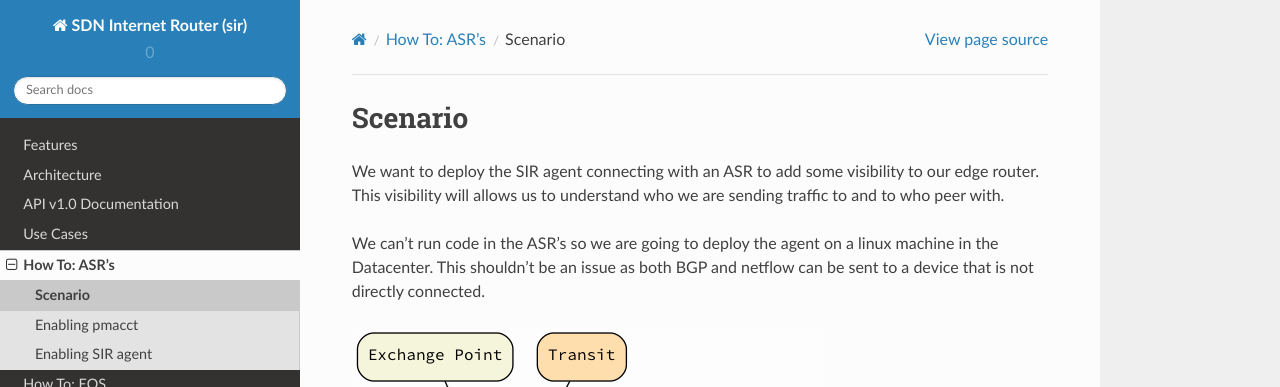
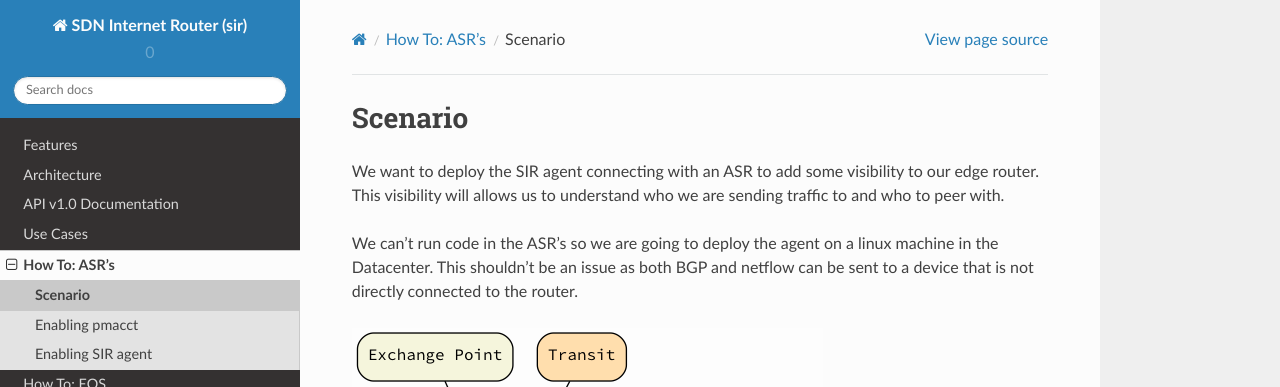
Before and after one commit to dbarrosop/sir, a Sphinx documentation site: the page built from docs/how_to_asr/scenario.rst, in a window 1280 px wide and 1098 px high. Shown: the top 387 px of the window. Built offline with Sphinx 7.4.7 and the Read the Docs theme 2.0.0, drawn with Linux system fonts in a browser that asks for light colours.

Commit message:
Update scenario.rst

```diff
--- a/docs/how_to_asr/scenario.rst
+++ b/docs/how_to_asr/scenario.rst
@@ -2,9 +2,9 @@
 Scenario
 ========
 
-We want to deploy the SIR agent connecting with an ASR to add some visibility to our edge router. This visibility will allows us to understand who we are sending traffic to and to who peer with.
+We want to deploy the SIR agent connecting with an ASR to add some visibility to our edge router. This visibility will allows us to understand who we are sending traffic to and who to peer with.
 
-We can't run code in the ASR's so we are going to deploy the agent on a linux machine in the Datacenter. This shouldn't be an issue as both BGP and netflow can be sent to a device that is not directly connected.
+We can't run code in the ASR's so we are going to deploy the agent on a linux machine in the Datacenter. This shouldn't be an issue as both BGP and netflow can be sent to a device that is not directly connected to the router.
 
 .. image:: how_to_asr_scenario.png
     :alt: how_to_asr_scenario
```
